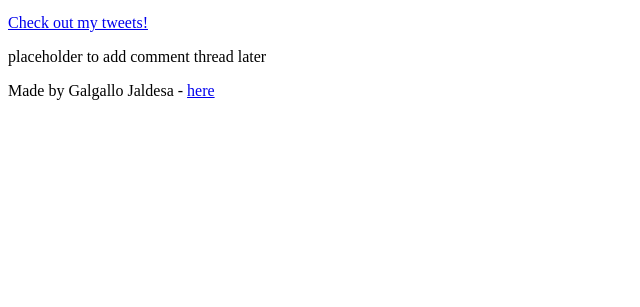
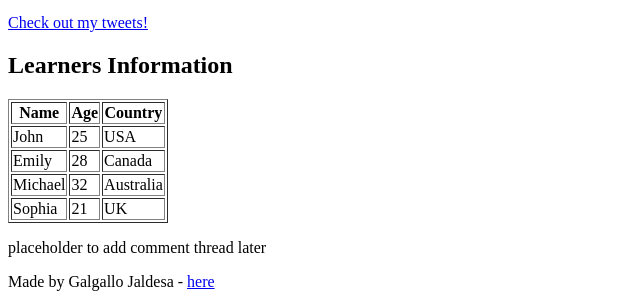
Before and after one commit to Galgallo-saf/My_First_Portfolio, a plain HTML site: page html_basic/index.html in a window 1280 px wide. Shown: the part 505-812 px from the top of the page, without its empty margins (0-640 px from the left). Drawn offline with Linux system fonts and the light colour scheme.

Commit message:
Add table of learners to index.html

```diff
--- a/html_basic/index.html
+++ b/html_basic/index.html
@@ -28,6 +28,41 @@
         <img src="https://i.ibb.co/gTDZZT8/ALX-Logo-07.png" alt="ALX Logo" width="200">
         </a>
         <p><a href="tweets.html">Check out my tweets!</a></p>
+        <!-- Table of learners -->
+<div>
+    <h2>Learners Information</h2>
+    <table border="1">
+        <thead>
+            <tr>
+                <th>Name</th>
+                <th>Age</th>
+                <th>Country</th>
+            </tr>
+        </thead>
+        <tbody>
+            <tr>
+                <td>John</td>
+                <td>25</td>
+                <td>USA</td>
+            </tr>
+            <tr>
+                <td>Emily</td>
+                <td>28</td>
+                <td>Canada</td>
+            </tr>
+            <tr>
+                <td>Michael</td>
+                <td>32</td>
+                <td>Australia</td>
+            </tr>
+            <tr>
+                <td>Sophia</td>
+                <td>21</td>
+                <td>UK</td>
+            </tr>
+        </tbody>
+    </table>
+</div>
          </article>
         <aside>
             <p>placeholder to add comment thread later</p>
```
